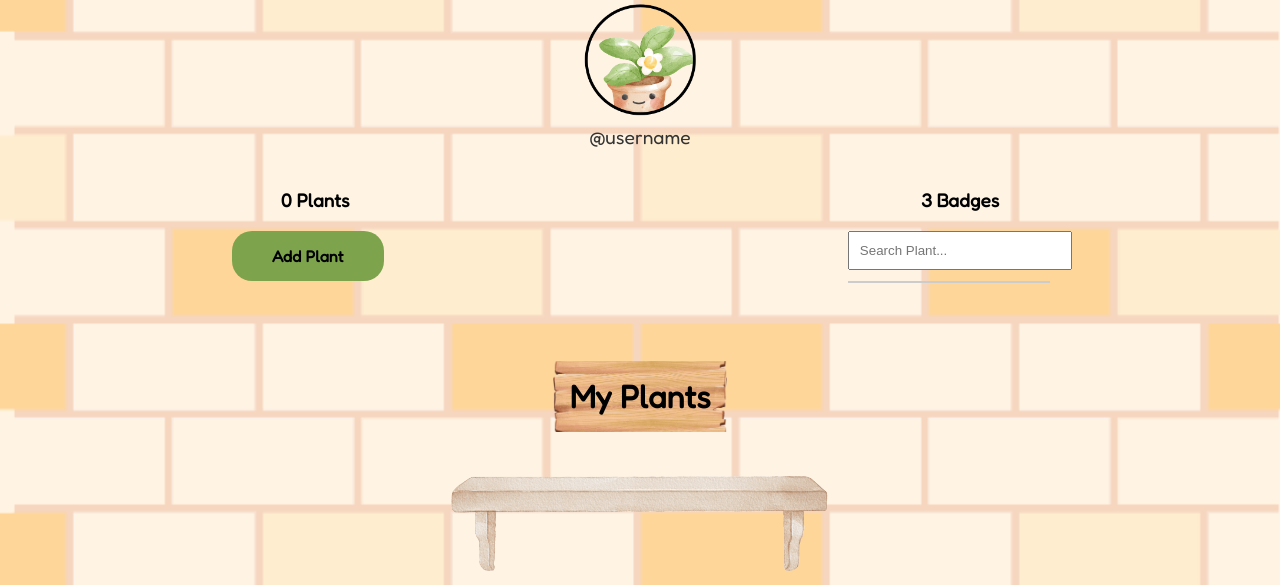
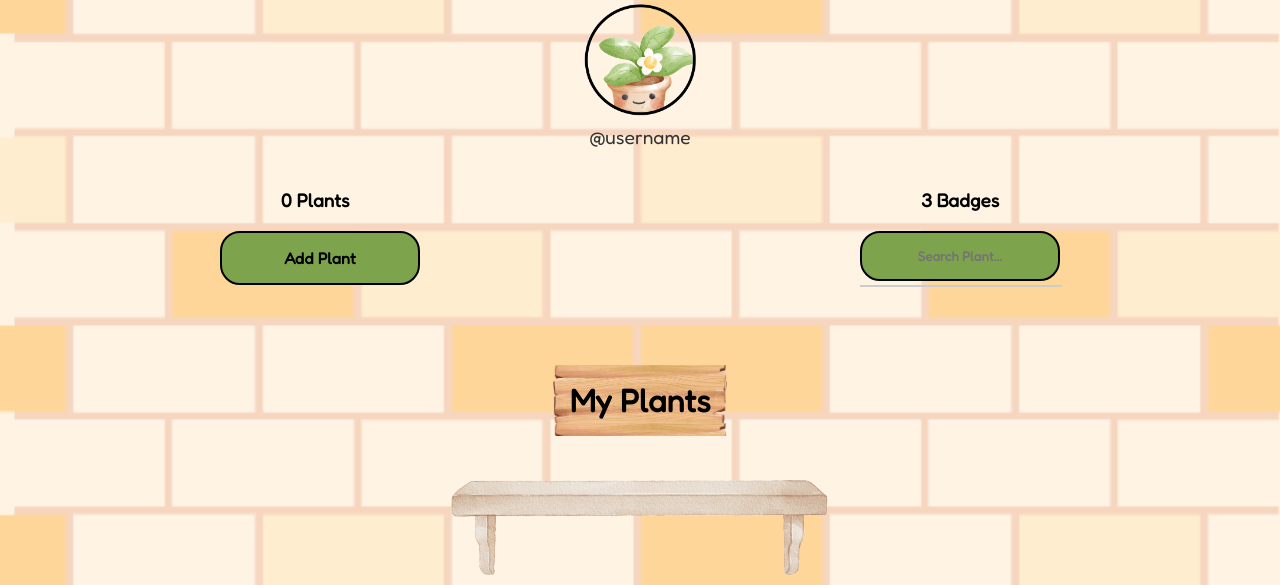
Before and after one commit to TrevinoRizkySunarja/TLE-ProjectLeafLink, a PHP site: page /profiel.php in a window 1280 px wide. Shown: the part 85-670 px from the top of the page. Run offline with PHP 8.4, Linux system fonts and the light colour scheme; data that the repository does not hold is empty; some web fonts are replaced.

Commit message:
buttons css

```diff
--- a/Includes/CSS/profiel.css
+++ b/Includes/CSS/profiel.css
@@ -70,8 +70,6 @@ header {
 }
 
 
-
-
 .manage-plants {
     display: flex;
     justify-content: space-around;
@@ -82,12 +80,15 @@ header {
     padding: 15px;
     text-decoration: none;
     color: black;
+    border: 2px solid black;
     border-radius: 20px;
     font-family: 'Fredoka', sans-serif;
     font-weight: bold;
-    padding-left: 40px;
-    padding-right: 40px;
+    padding: 15px 40px;
     position: relative;
+    width: 200px;
+    box-sizing: border-box;
+    text-align: center;
 }
 
 .search-wrapper {
@@ -96,8 +97,17 @@ header {
 }
 
 #zoekInvoer {
-    width: 100%;
-    padding: 10px;
+    background-color: #7da44d;
+    color: black;
+    border: 2px solid black;
+    border-radius: 20px;
+    padding: 15px 40px;
+    font-family: 'Fredoka', sans-serif;
+    font-weight: bold;
+    padding: 15px 40px;
+    text-align: center;
+    width: 200px;
+    box-sizing: border-box;
 }
 
 #searchDropdown {
--- a/Includes/JS/profiel.js
+++ b/Includes/JS/profiel.js
@@ -12,4 +12,6 @@ input.addEventListener('input', async () => {
     const plants = await res.json();
 
     dropdown.innerHTML = plants.map(name => `<div>${name}</div>`).join('');
+
+
 });
```
